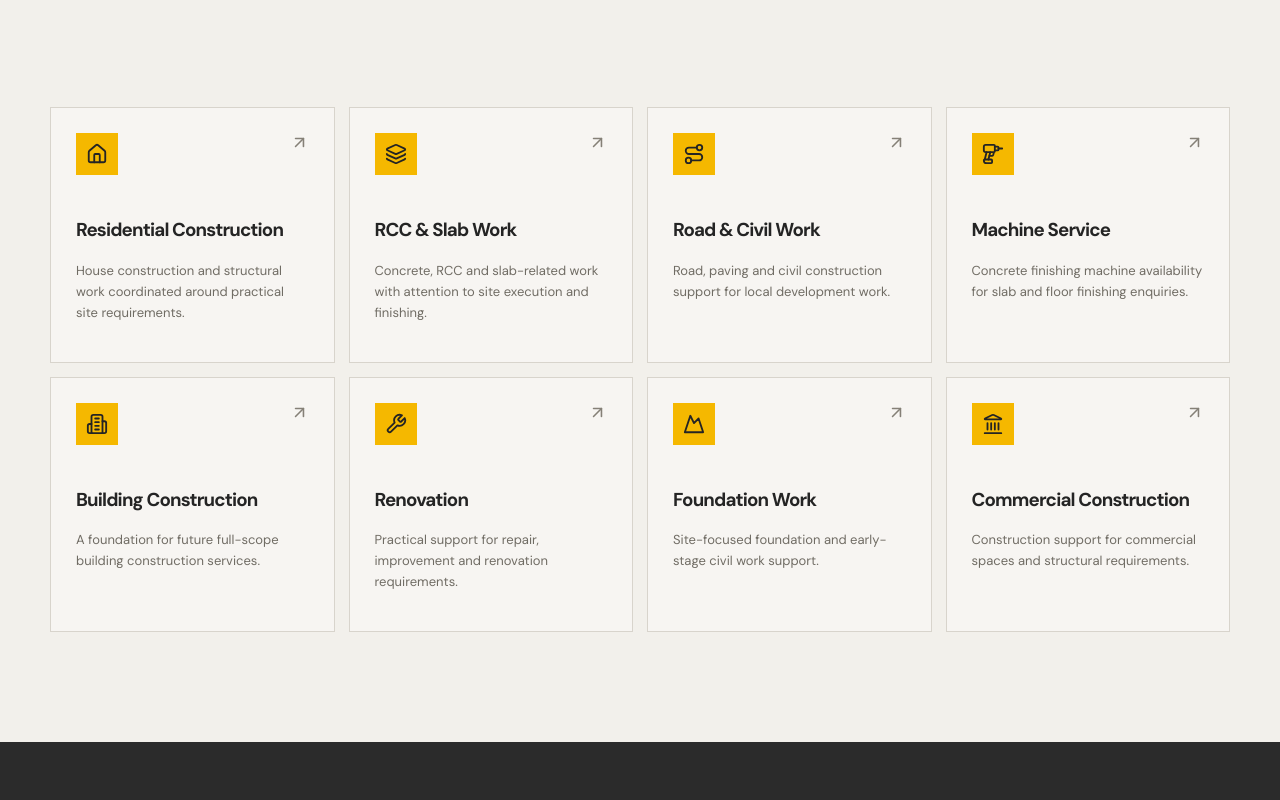
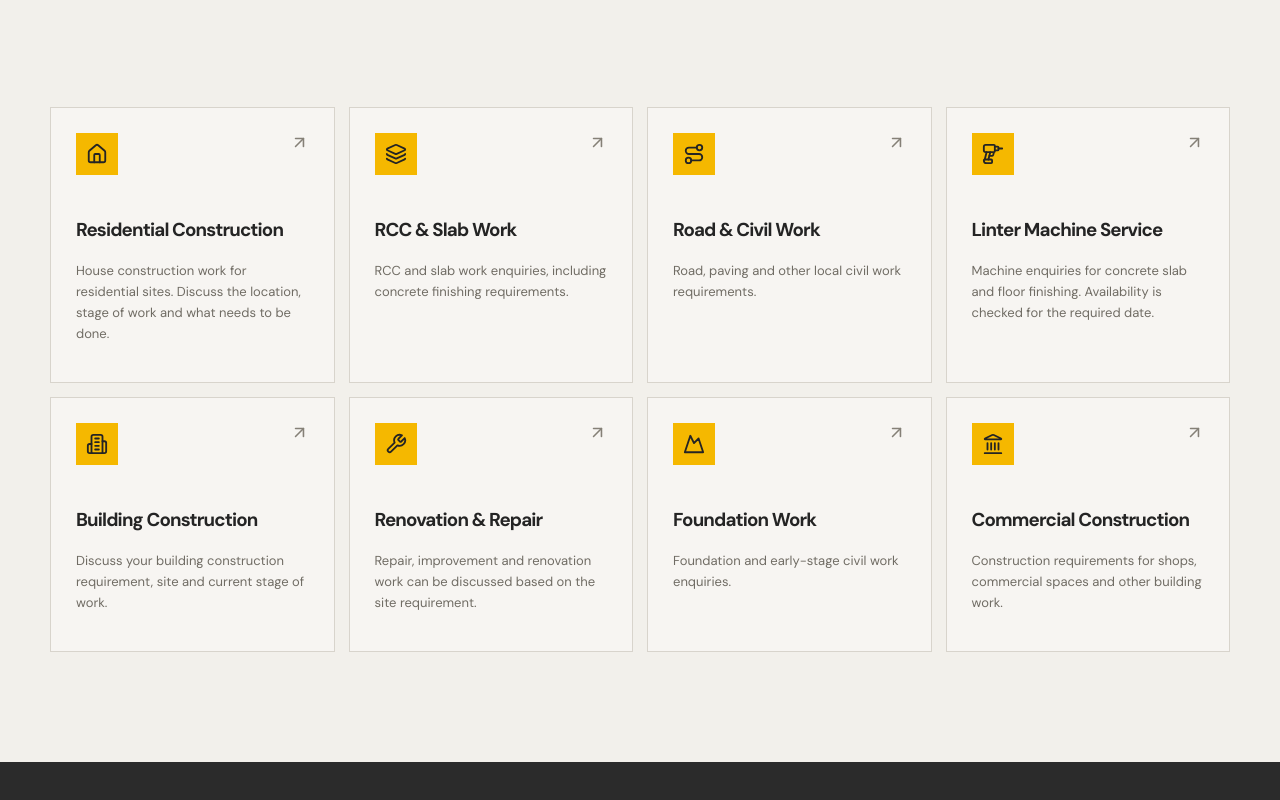
Before and after one commit to ojha-shubham/lintervale, a React (Vite) app: page /services in a window 1280 px wide. Shown: the part 592-1392 px from the top of the page. Built offline with nearby package versions, Linux system fonts and the light colour scheme.

Commit message:
Refine LinterVale copy for natural business language

```diff
--- a/src/data/services.ts
+++ b/src/data/services.ts
@@ -1,14 +1,5 @@
 import type { LucideIcon } from "lucide-react";
-import {
-  Building2,
-  Layers3,
-  Route,
-  Drill,
-  Home,
-  Wrench,
-  Landmark,
-  Mountain,
-} from "lucide-react";
+import { Building2, Layers3, Route, Drill, Home, Wrench, Landmark, Mountain } from "lucide-react";
 
 export interface ServiceItem {
   title: string;
@@ -17,76 +8,62 @@ export interface ServiceItem {
   hinglishDescription: string;
   icon: LucideIcon;
 }
+
 export const services: ServiceItem[] = [
   {
     title: "Residential Construction",
     hinglishTitle: "Ghar Ka Construction",
-    description:
-      "House construction and structural work coordinated around practical site requirements.",
-    hinglishDescription:
-      "Ghar ka construction aur structural work, practical site requirements ke hisaab se.",
+    description: "House construction work for residential sites. Discuss the location, stage of work and what needs to be done.",
+    hinglishDescription: "Ghar ke construction ke liye location, kaam ki stage aur requirement share karke baat karein.",
     icon: Home,
   },
   {
     title: "RCC & Slab Work",
     hinglishTitle: "RCC & Slab Work",
-    description:
-      "Concrete, RCC and slab-related work with attention to site execution and finishing.",
-    hinglishDescription:
-      "Concrete, RCC aur slab ka kaam, site execution aur finishing par focus ke saath.",
+    description: "RCC and slab work enquiries, including concrete finishing requirements.",
+    hinglishDescription: "RCC aur slab ke kaam ke saath concrete finishing ki requirement bhi discuss kar sakte hain.",
     icon: Layers3,
   },
   {
     title: "Road & Civil Work",
     hinglishTitle: "Road & Civil Work",
-    description:
-      "Road, paving and civil construction support for local development work.",
-    hinglishDescription:
-      "Road, paving aur local civil construction ke liye practical support.",
+    description: "Road, paving and other local civil work requirements.",
+    hinglishDescription: "Road, paving aur doosre local civil work ke liye requirement share karein.",
     icon: Route,
   },
   {
-    title: "Machine Service",
+    title: "Linter Machine Service",
     hinglishTitle: "Linter Machine Service",
-    description:
-      "Concrete finishing machine availability for slab and floor finishing enquiries.",
-    hinglishDescription:
-      "Slab aur floor finishing ke liye concrete finishing machine availability.",
+    description: "Machine enquiries for concrete slab and floor finishing. Availability is checked for the required date.",
+    hinglishDescription: "Concrete slab aur floor finishing ke liye linter machine ki enquiry. Required date par availability check hogi.",
     icon: Drill,
   },
   {
     title: "Building Construction",
     hinglishTitle: "Building Construction",
-    description:
-      "A foundation for future full-scope building construction services.",
-    hinglishDescription:
-      "Future full-scope building construction services ke liye complete support.",
+    description: "Discuss your building construction requirement, site and current stage of work.",
+    hinglishDescription: "Building construction ke liye site aur kaam ki current stage ke saath requirement batayein.",
     icon: Building2,
   },
   {
-    title: "Renovation",
+    title: "Renovation & Repair",
     hinglishTitle: "Renovation / Repair",
-    description:
-      "Practical support for repair, improvement and renovation requirements.",
-    hinglishDescription:
-      "Repair, improvement aur renovation ke liye practical support.",
+    description: "Repair, improvement and renovation work can be discussed based on the site requirement.",
+    hinglishDescription: "Repair, improvement aur renovation ka kaam site requirement ke hisaab se discuss karein.",
     icon: Wrench,
   },
   {
     title: "Foundation Work",
     hinglishTitle: "Foundation Work",
-    description: "Site-focused foundation and early-stage civil work support.",
-    hinglishDescription:
-      "Foundation aur construction ke starting stage ka site-focused support.",
+    description: "Foundation and early-stage civil work enquiries.",
+    hinglishDescription: "Foundation aur construction ke starting-stage civil work ke liye enquiry karein.",
     icon: Mountain,
   },
   {
     title: "Commercial Construction",
     hinglishTitle: "Commercial Construction",
-    description:
-      "Construction support for commercial spaces and structural requirements.",
-    hinglishDescription:
-      "Commercial spaces aur structural requirements ke liye construction support.",
+    description: "Construction requirements for shops, commercial spaces and other building work.",
+    hinglishDescription: "Shop, commercial space aur doosre building work ke liye requirement share karein.",
     icon: Landmark,
   },
 ];
```
